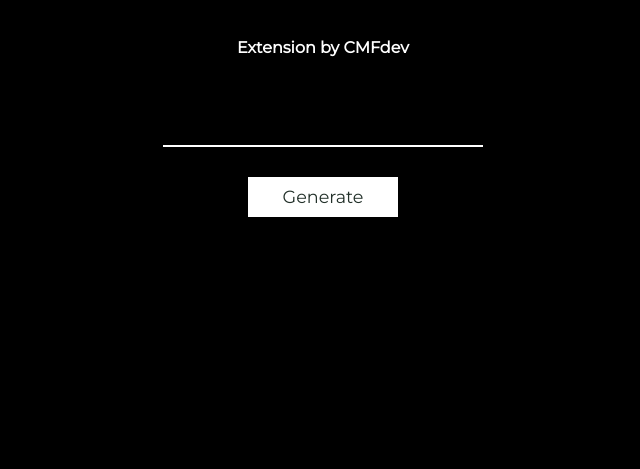
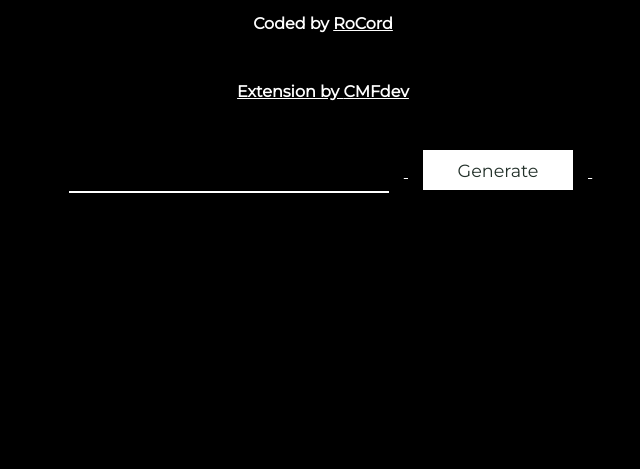
Before and after one commit to CMFdev-1/qrcodeextension, a plain HTML site: page index.html in a window 1280 px wide. Shown: the part 331-800 px from the top of the page, without its empty margins (317-957 px from the left). Drawn offline with Linux system fonts and the light colour scheme.

Commit message:
Update index.html

```diff
--- a/index.html
+++ b/index.html
@@ -9,9 +9,9 @@
   <body>
     <div class="main">
       <h1>QR Code Generator</h1>
-      <h4>Coded by RoCord</h4>
+      <h4>Coded by <a class="links" href="http://rocord.cf" target="_blank">RoCord</h4>
       <br>
-      <h4>Extension by CMFdev</h4>
+      <h4>Extension by <a class="links" href="http://cmfdev.cf" target="_blank">CMFdev</h4>
       <br>
       <input type="text" name="" id="input" autocomplete="off"/>
       <button type="submit" onclick="func()" id="submit">
```
